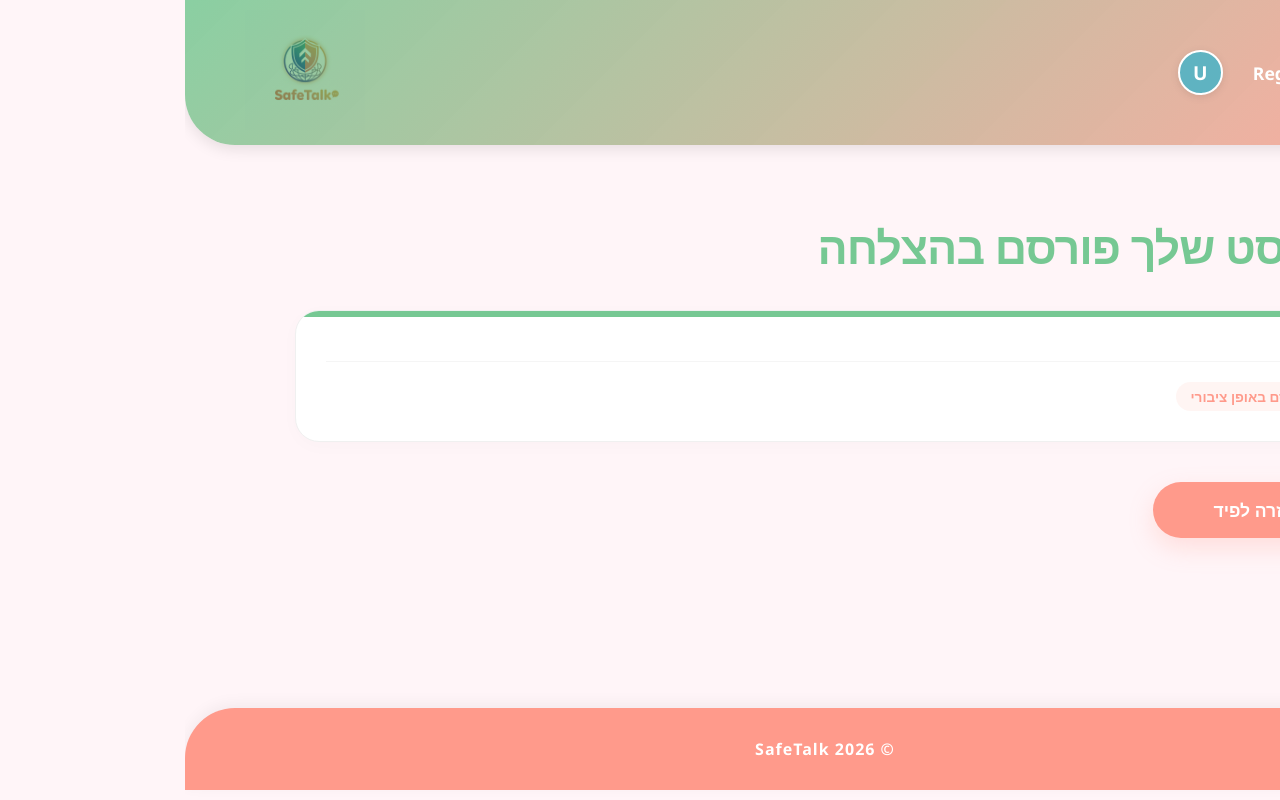
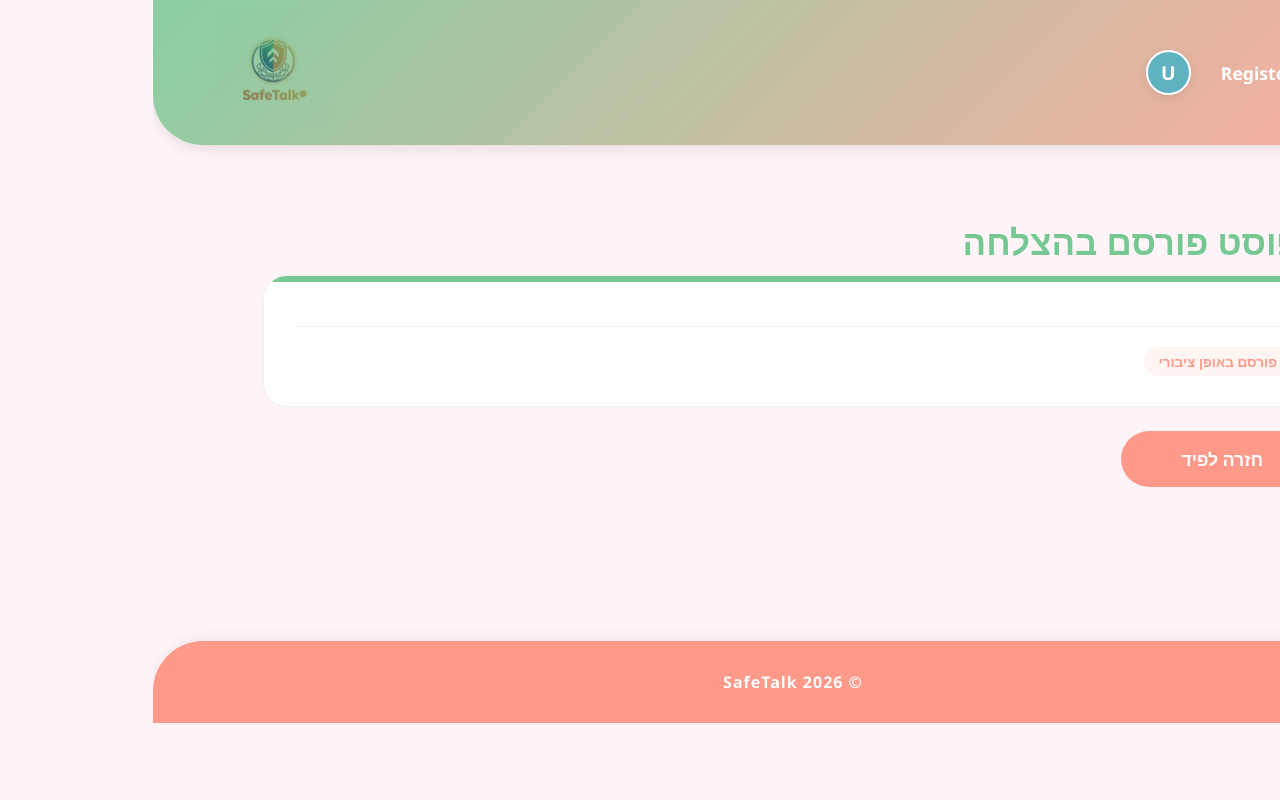
Before and after one commit to YochevedPhilip/safe-web-forum, a React (Vite) app in the folder client/: page /post-published in a window 1280 px wide. Built offline with nearby package versions, Linux system fonts and the light colour scheme; no server answers.

Commit message:
feat: update post creation flow and sensitive post UI

```diff
--- a/client/src/pages/CreatePost/CreatePost.jsx
+++ b/client/src/pages/CreatePost/CreatePost.jsx
@@ -63,9 +63,16 @@ const CreatePost = () => {
       setTimeout(() => {
         if (res.status === 201) {
           navigate("/post-published", {
-            state: { title, text, anonymous: isAnonymous },
+            state: {
+              title,
+              text,
+              anonymous: isAnonymous,
+              aiMessage: data.aiMessage // העברת הודעת ה-AI
+            },
           });
         } else {
+          // כאן אנחנו מוודאים שהמשתמש יראה הודעה משמעותית
+          const errorMessage = data.messageToUser || data.error || "משהו השתבש, כדאי לנסות שוב";
           navigate("/error", {
             state: { message: data.messageToUser || "שגיאה בפרסום הפוסט" },
           });
--- a/client/src/pages/CreatePost/PostPublished.jsx
+++ b/client/src/pages/CreatePost/PostPublished.jsx
@@ -2,40 +2,76 @@ import { useLocation, Link } from "react-router-dom";
 
 const PostPublished = () => {
   const location = useLocation();
-  const { title, text, anonymous } = location.state || {};
+  const { title, text, anonymous, aiMessage } = location.state || {};
+
+  const isSensitive = Boolean(aiMessage);
+
+  // צבעים עקביים - כתום אפרסק עדין
+  const sensitiveColor = "#f39c12";
+  const sensitiveBg = "rgba(243, 156, 18, 0.07)"; // רקע דקיק כמעט שקוף
 
   return (
     <div className="mainContainer" style={{ direction: "rtl" }}>
       <div className="message-card">
-        {/* כותרת מודרנית ונקייה */}
+
         <h1 style={{
           fontSize: "2.8rem",
-          color: "var(--mint-soft)",
+          color: isSensitive ? sensitiveColor : "var(--mint-soft)",
           fontWeight: "800",
-          letterSpacing: "-1px",
-          marginBottom: "10px",
-          lineHeight: "1"
+          marginBottom: "10px"
+          ,fontSize:"35px"
         }}>
-          הפוסט שלך פורסם בהצלחה
-          </h1>
+          {isSensitive ? "הפוסט פורסם" : "הפוסט פורסם בהצלחה"}
+        </h1>
 
-        <h2 style={{ color: "var(--luxury-dark)", fontSize: "1.3rem", fontWeight: "400", marginBottom: "40px" }}>
-        </h2>
+        {/* הודעת AI - גרסה קטנה וקומפקטית */}
+        {aiMessage && (
+          <div style={{
+            background: sensitiveBg,
+            borderRight: `3px solid ${sensitiveColor}`,
+            padding: "8px 15px", // פדינג מינימלי
+            borderRadius: "6px",
+            marginBottom: "15px", // רווח קטן לפוסט
+            textAlign: "right",
+            display: "inline-block", // גורם לתיבה להתאים לאורך הטקסט ולא להימתח לכל הרוחב
+            maxWidth: "100%"
+          }}>
+            <p style={{
+              margin: 0,
+              color: "#a35d00",
+              fontSize: "0.85rem", // פונט קטן משמעותית
+              fontWeight: "500",
+              lineHeight: "1.4"
+              ,fontSize:"18px"
 
-        {/* תצוגה מקדימה מינימליסטית של הפוסט */}
+            }}>
+              <span style={{ marginLeft: "5px" }}>💡</span>
+              {aiMessage}
+            </p>
+          </div>
+        )}
+
+        {/* תיבת הפוסט - חוזרת לגודל המקורי (המרשים) שלך */}
         <div style={{
           textAlign: "right",
-          background: "#ffffff",
+          background: isSensitive ? sensitiveBg : "#ffffff",
           padding: "30px",
           borderRadius: "24px",
           marginBottom: "40px",
-          border: "1px solid #f0f0f0",
-          boxShadow: "0 4px 20px rgba(0,0,0,0.02)",
+          border: isSensitive ? `1px solid ${sensitiveColor}33` : "1px solid #f0f0f0",
+          boxShadow: isSensitive ? "0 4px 20px rgba(243, 156, 18, 0.05)" : "0 4px 20px rgba(0,0,0,0.02)",
           position: "relative",
           overflow: "hidden"
         }}>
-          {/* פס עיצובי עליון דק בצבע המנטה */}
-          <div style={{ position: "absolute", top: 0, left: 0, right: 0, height: "6px", background: "var(--mint-soft)" }}></div>
+          {/* הפס העליון */}
+          <div style={{
+            position: "absolute",
+            top: 0,
+            left: 0,
+            right: 0,
+            height: "6px",
+            background: isSensitive ? sensitiveColor : "var(--mint-soft)"
+          }}></div>
 
           <h3 style={{ margin: "0 0 15px 0", fontSize: "1.4rem", color: "var(--luxury-dark)" }}>{title}</h3>
           <p style={{ fontSize: "1.1rem", color: "#555", lineHeight: "1.8", marginBottom: "20px" }}>{text}</p>
@@ -49,9 +85,9 @@ const PostPublished = () => {
           }}>
              <span style={{
                fontSize: "0.85rem",
-               color: anonymous ? "#999" : "var(--peach-soft)",
+               color: anonymous ? "#999" : (isSensitive ? sensitiveColor : "var(--peach-soft)"),
                fontWeight: "700",
-               background: anonymous ? "#f5f5f5" : "rgba(255, 154, 139, 0.1)",
+               background: anonymous ? "#f5f5f5" : (isSensitive ? "rgba(243, 156, 18, 0.1)" : "rgba(255, 154, 139, 0.1)"),
                padding: "5px 15px",
                borderRadius: "20px"
              }}>
@@ -60,18 +96,14 @@ const PostPublished = () => {
           </div>
         </div>
 
-        {/* כפתור חזרה בעיצוב רחב ומודרני */}
         <Link
           to="/"
           className="btn-pink"
           style={{
             textDecoration: "none",
-            display: "inline-block",
-            width: "auto",
             padding: "16px 60px",
             fontSize: "1.1rem",
-            borderRadius: "50px",
-            boxShadow: "0 10px 25px rgba(255, 154, 139, 0.25)"
+            borderRadius: "50px"
           }}
         >
           חזרה לפיד
@@ -80,5 +112,4 @@ const PostPublished = () => {
     </div>
   );
 };
-
 export default PostPublished;
```
